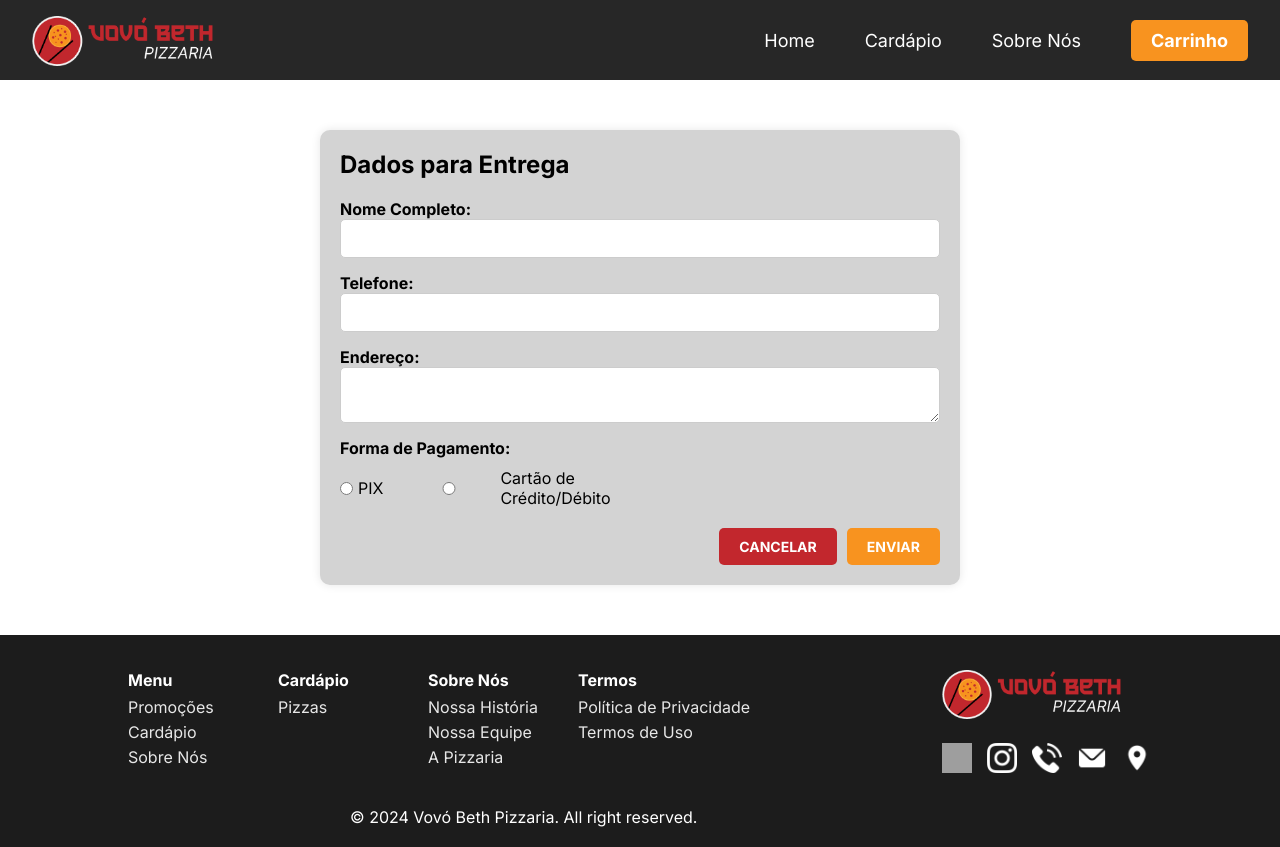
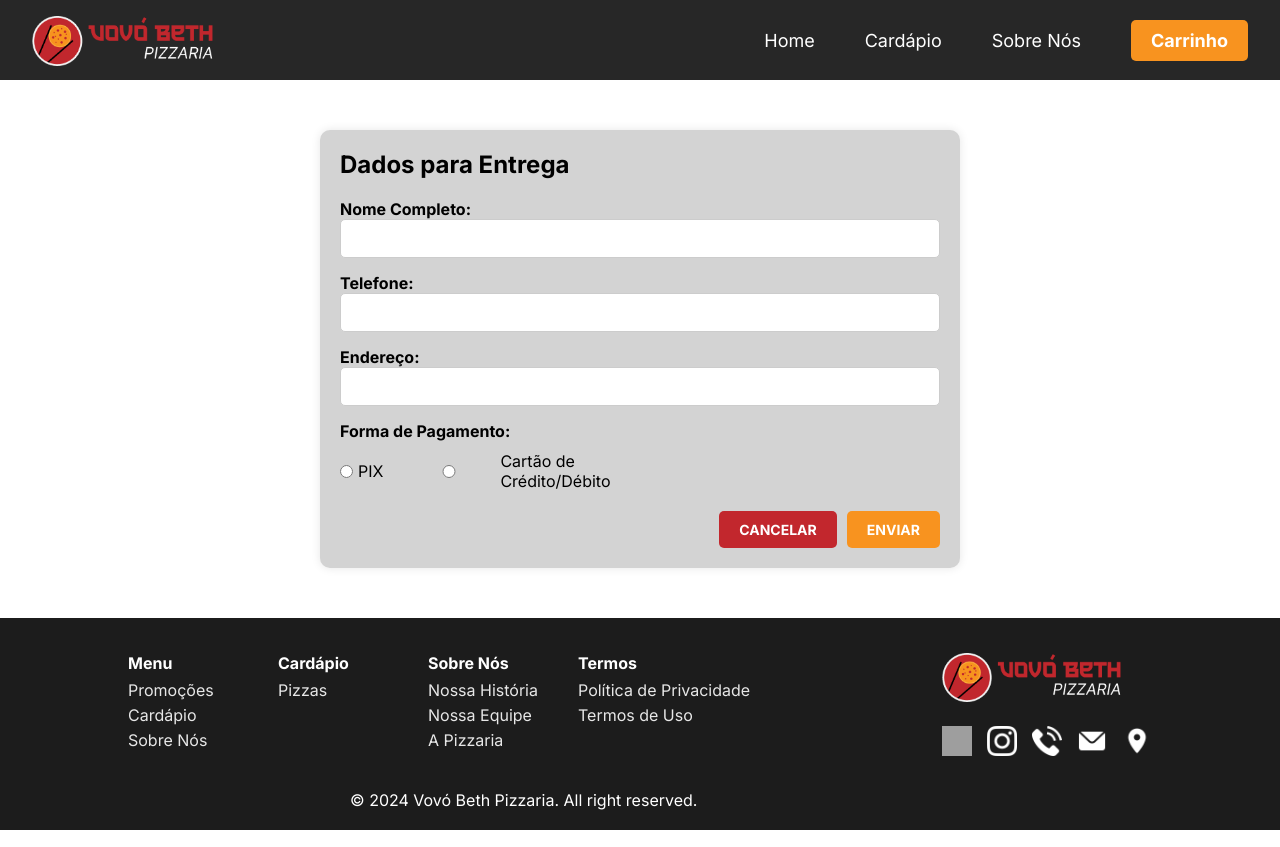
Before and after one commit to pedrohfideeelis/reactjs-pizzaria, a React (Create React App) app: page /entrega in a window 1280 px wide. Built offline with nearby package versions, Linux system fonts and the light colour scheme; grey boxes are pictures that could not be loaded.

Commit message:
update entrega_component

```diff
--- a/src/components/FormEntregaComponent/Entrega.jsx
+++ b/src/components/FormEntregaComponent/Entrega.jsx
@@ -9,33 +9,21 @@ export class Entrega extends React.Component {
         <form>
           <div className="form-group">
             <label htmlFor="name">Nome Completo:</label>
-            <input
-              type="text"
-              id="name"
-            />
+            <input type="text" id="name" />
           </div>
           <div className="form-group">
             <label htmlFor="phone">Telefone:</label>
-            <input
-              type="text"
-              id="phone"
-            />
+            <input type="text" id="phone" />
           </div>
           <div className="form-group">
             <label htmlFor="address">Endereço:</label>
-            <textarea
-              id="address"
-            ></textarea>
+            <input id="address" type="text"></input>
           </div>
           <div className="form-group">
             <label>Forma de Pagamento:</label>
             <div className="payment-methods">
               <label>
-                <input
-                  type="radio"
-                  name="paymentMethod"
-                  value="PIX"
-                />
+                <input type="radio" name="paymentMethod" value="PIX" />
                 PIX
               </label>
               <label>
```
